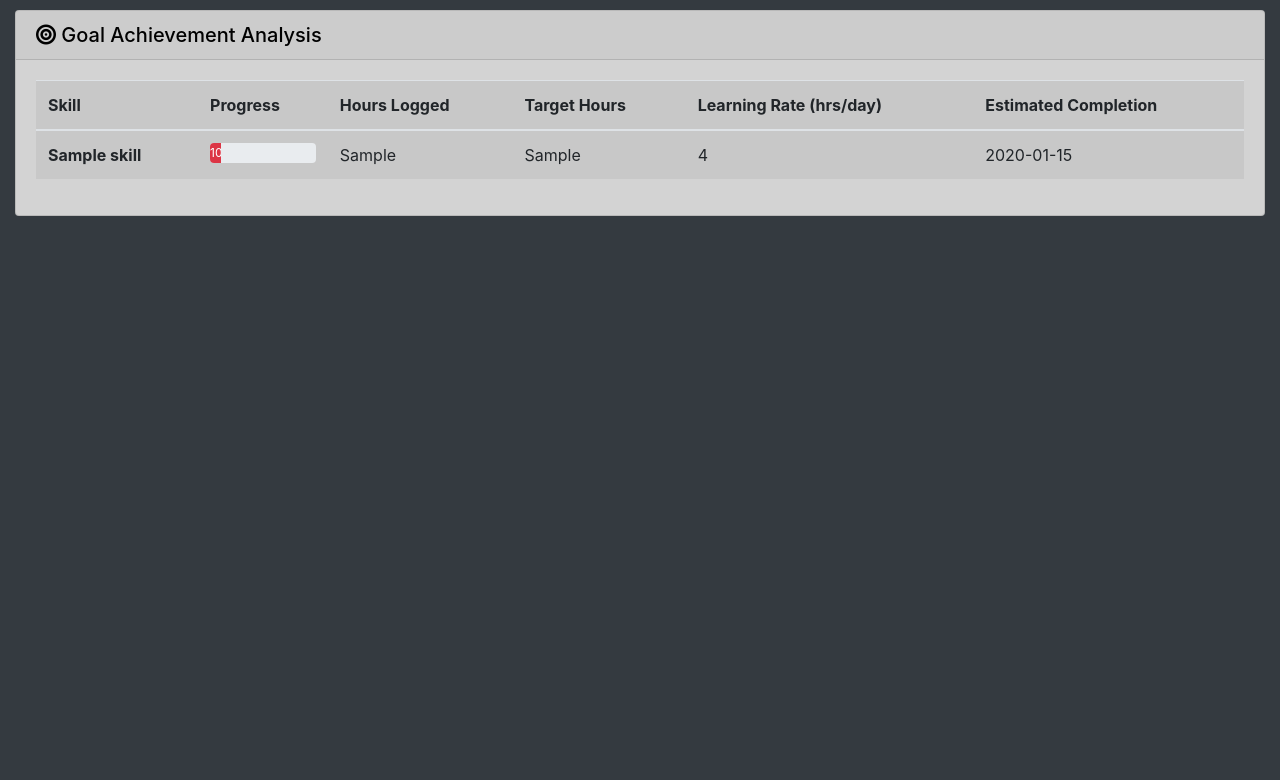
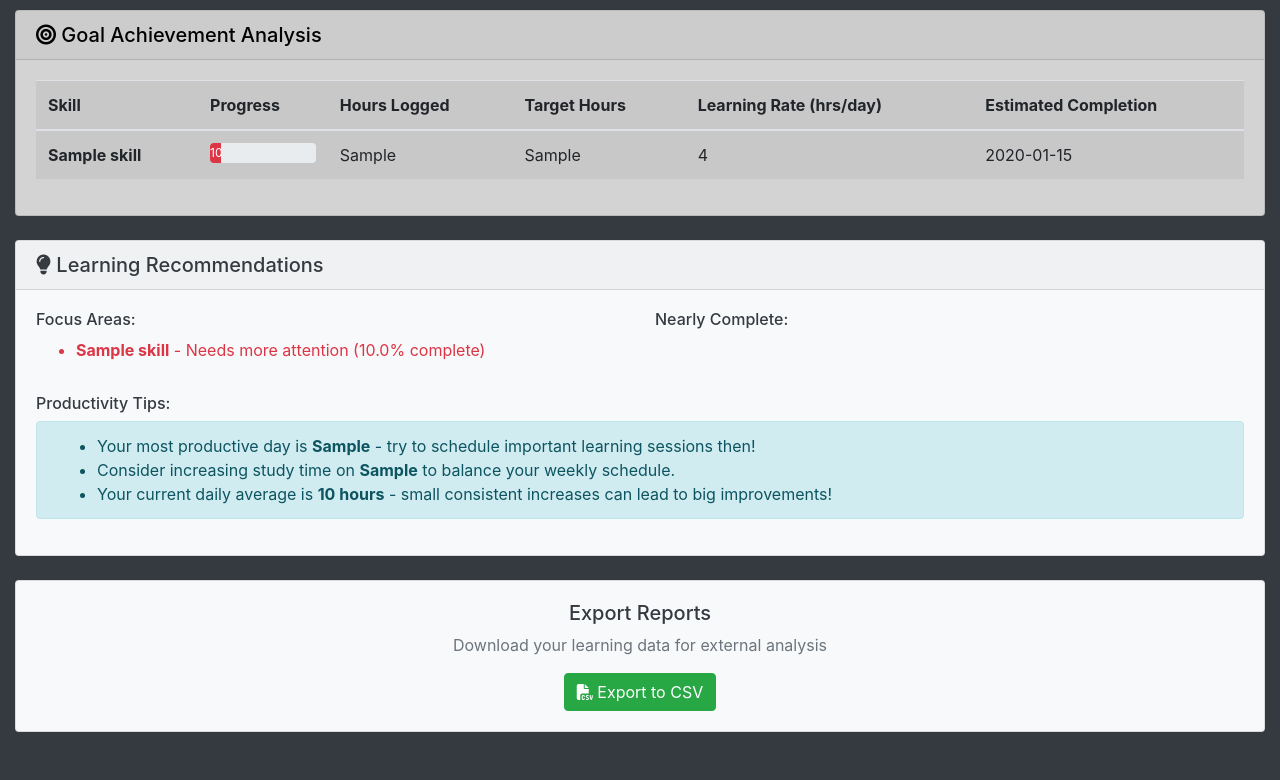
Before and after one commit to Utshah-Neupane/SkillTrail, a Python web app: template container/templates/reports.html in a window 1280 px wide. Shown: the part 572-1352 px from the top of the page. Before the commit the page ends 788 px from the top, so only its background shows below. Run offline with Jinja, Linux system fonts and the light colour scheme; the template is opened without the code that fills it: most values are stand-ins (such as "Sample title", 1, 10 or a date in 2020); some libraries are stand-ins or nearby versions.

Commit message:
Reports done

```diff
--- a/container/templates/reports.html
+++ b/container/templates/reports.html
@@ -189,6 +189,76 @@
 
 
 
+    <!-- Learning Recommendation -->
+     <!-- Learning Recommendations -->
+    <div class="row mb-4">
+        <div class="col-12">
+            <div class="card bg-light text-dark">
+                <div class="card-header">
+                    <h5 class="mb-0"><i class="fas fa-lightbulb"></i> Learning Recommendations</h5>
+                </div>
+                <div class="card-body">
+                    <div class="row">
+                        <div class="col-md-6">
+                            <h6>Focus Areas:</h6>
+                            <ul>
+                                {% for skill in reports_data.skills_analysis %}
+                                    {% if skill.progress < 25 %}
+                                        <li class="text-danger">
+                                            <strong>{{ skill.name }}</strong> - Needs more attention ({{ "%.1f"|format(skill.progress) }}% complete)
+                                        </li>
+                                    {% endif %}
+                                {% endfor %}
+                            </ul>
+                        </div>
+                        <div class="col-md-6">
+                            <h6>Nearly Complete:</h6>
+                            <ul>
+                                {% for skill in reports_data.skills_analysis %}
+                                    {% if skill.progress >= 75 %}
+                                        <li class="text-success">
+                                            <strong>{{ skill.name }}</strong> - Almost there! ({{ "%.1f"|format(skill.progress) }}% complete)
+                                        </li>
+                                    {% endif %}
+                                {% endfor %}
+                            </ul>
+                        </div>
+                    </div>
+
+                    <div class="mt-3">
+                        <h6>Productivity Tips:</h6>
+                        <div class="alert alert-info">
+                            <ul class="mb-0">
+                                <li>Your most productive day is <strong>{{ reports_data.most_productive_day }}</strong> - try to schedule important learning sessions then!</li>
+                                <li>Consider increasing study time on <strong>{{ reports_data.least_productive_day }}</strong> to balance your weekly schedule.</li>
+                                <li>Your current daily average is <strong>{{ reports_data.avg_daily_hours }} hours</strong> - small consistent increases can lead to big improvements!</li>
+                            </ul>
+                        </div>
+                    </div>
+                </div>
+            </div>
+        </div>
+    </div>
+
+
+
+    <!-- Exporting csv file -->
+    <div class="row mb-4">
+        <div class="col-12 text-center">
+            <div class="card bg-light text-dark">
+                <div class="card-body">
+                    <h5>Export Reports</h5>
+                    <p class="text-muted">Download your learning data for external analysis</p>
+                    <a href="{{ url_for('export_csv') }}" class="btn btn-success me-2">
+                        <i class="fas fa-file-csv"></i> Export to CSV
+                    </a>
+                </div>
+            </div>
+        </div>
+    </div>
+
+
+
 
 
 
```
Also changed, not shown: container/routes.py (+44 -4 lines).
